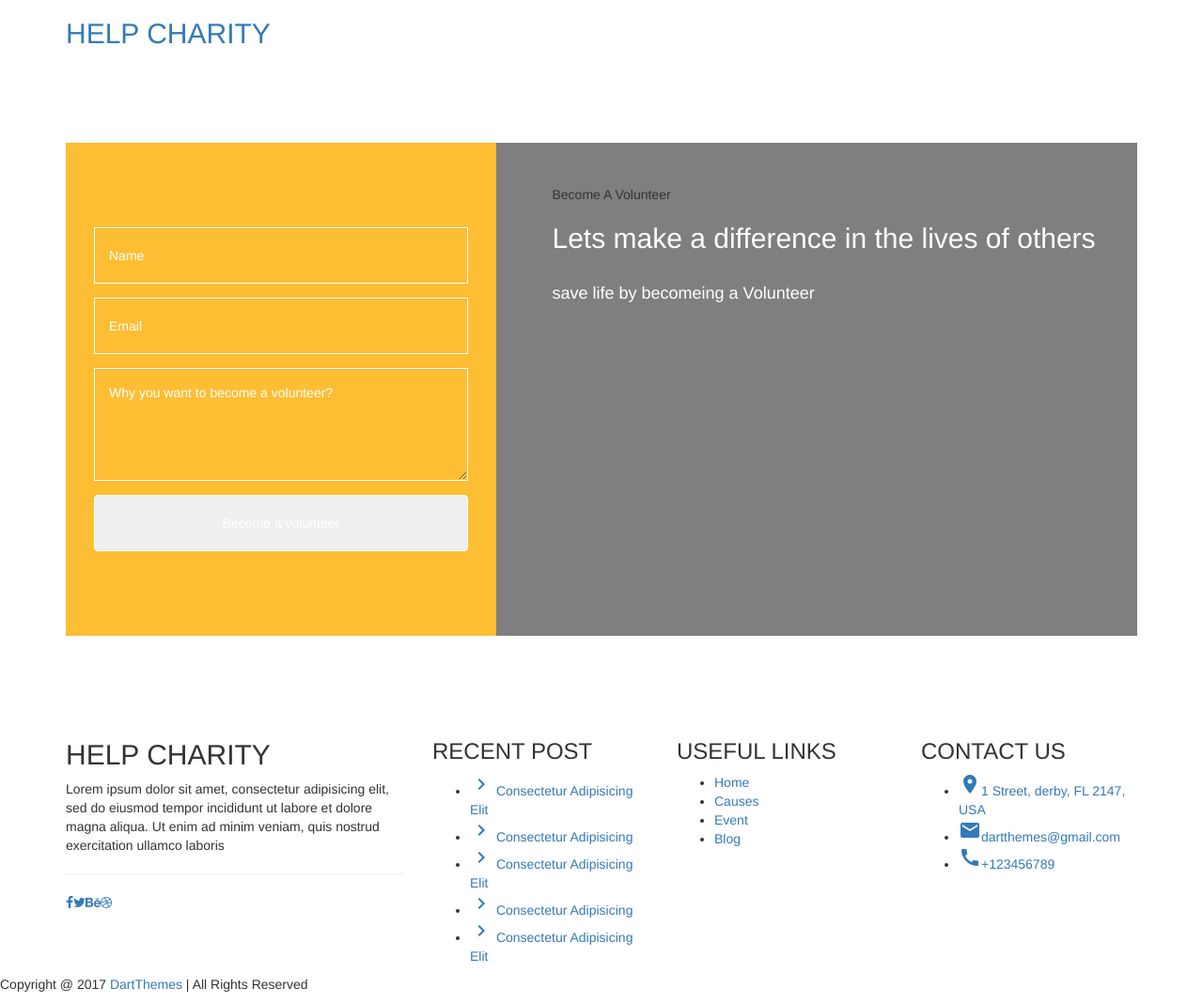
After one commit to mdparvex/SocialOrgWeb, a Django app: page /volunteer in a window 1280 px wide. The commit adds this page. Shown: the part 301-1369 px from the top of the page at 94% size. Run offline with Django 4.2, Linux system fonts and the light colour scheme; some libraries are stand-ins or nearby versions.

Commit message:
added some templates

```diff
--- /dev/null
+++ b/social/templates/social/base.html
@@ -0,0 +1,134 @@
+{% load static %}
+<!DOCTYPE html>
+<html lang="en">
+
+<head>
+    <meta charset="UTF-8">
+    <meta name="viewport" content="width=device-width, initial-scale=1">
+    <title>Front page</title>
+
+    <link href="https://fonts.googleapis.com/icon?family=Material+Icons" rel="stylesheet">
+    <link href="https://fonts.googleapis.com/css?family=Roboto:300,400,500,700,900" rel="stylesheet">
+
+    <link rel="stylesheet" href="{% static "css/bootstrap.css"%}">
+    <link rel="stylesheet" href="{% static "css/font-awesome.min.css"%}">
+    <link rel="stylesheet" href="{% static "css/owl.carousel.min.css"%}">
+    <link rel="stylesheet" href="{% static "css/owl.theme.default.min.css"%}">
+    <link rel="stylesheet" href="{% static "style.css"%}">
+    <link rel="stylesheet" href="{% static "responsive.css"%}">
+
+
+</head>
+
+<body>
+    <div class="wrapper">
+        <header class="header">
+            <section class="header-bottom">
+                <div class="container">
+                    <div class="row">
+                        <div class="col-md-5 col-sm-12 col-xs-12">
+                            <a href="#">
+                                <div class="main-logo">
+                                    <img src="{%static "img/main-logo.png"%}" alt="">
+                                    <h2>HELP CHARITY</h2>
+                                </div>
+                            </a>
+                        </div>
+                        <div class="col-md-7 col-sm-12 col-xs-12">
+                            <div class="menu">
+                                <ul class="nav navbar-nav">
+                                    <li class="active"><a href="#">HOME</a></li>
+                                    <li><a href="#">ABOUT US</a></li>
+                                    <li><a href="#">CAUSES</a></li>
+                                    <li><a href="#">EVENT</a></li>
+                                    <li><a href="#">PORTFOLIO </a></li>
+                                    <li><a href="#">BLOG</a></li>
+                                    <li><a href="#">CONTACT</a></li>
+                                </ul>
+                            </div>
+                        </div>
+                    </div>
+                </div>
+            </section>
+        </header>
+        {%block home%}
+        {%endblock%}
+        <footer class="footer">
+            <div class="container">
+                <div class="row">
+                    <div class="col-md-4 col-sm-12">
+                        <div class="footer-charity-text">
+                            <h2>HELP CHARITY</h2>
+                            <p>Lorem ipsum dolor sit amet, consectetur adipisicing elit, sed do eiusmod tempor incididunt ut labore et dolore magna aliqua. Ut enim ad minim veniam, quis nostrud exercitation ullamco laboris </p>
+                            <hr>
+                            <p><a href="#"><i class="fa fa-facebook" aria-hidden="true"></i></a><a href="#"><i class="fa fa-twitter" aria-hidden="true"></i></a><a href="#"><i class="fa fa-behance" aria-hidden="true"></i></a><a href="#"><i class="fa fa-dribbble" aria-hidden="true"></i></a></p>
+                        </div>
+                    </div>
+                    <div class="col-md-8">
+                        <div class="row">
+                            <div class="col-md-4 col-sm-5">
+                                <div class="footer-text one">
+                                    <h3>RECENT POST</h3>
+                                    <ul>
+                                        <li><a href="#"><i class="material-icons">keyboard_arrow_right</i> Consectetur Adipisicing Elit</a></li>
+                                        <li><a href="#"><i class="material-icons">keyboard_arrow_right</i> Consectetur Adipisicing </a></li>
+                                        <li><a href="#"><i class="material-icons">keyboard_arrow_right</i> Consectetur Adipisicing Elit</a></li>
+                                        <li><a href="#"><i class="material-icons">keyboard_arrow_right</i> Consectetur Adipisicing</a></li>
+                                        <li><a href="#"><i class="material-icons">keyboard_arrow_right</i> Consectetur Adipisicing Elit</a></li>
+                                    </ul>
+                                </div>
+                            </div>
+                            <div class="col-md-4 col-sm-3">
+                                <div class="footer-text two">
+                                    <h3>USEFUL LINKS</h3>
+                                    <ul>
+                                        <li><a href="#">Home</a></li>
+                                        <li><a href="#">Causes</a></li>
+                                        <li><a href="#">Event</a></li>
+                                        <li><a href="#">Blog</a></li>
+                                    </ul>
+                                </div>
+                            </div>
+                            <div class="col-md-4 col-sm-4">
+                                <div class="footer-text one">
+                                    <h3>CONTACT US</h3>
+                                    <ul>
+                                        <li><a href="#"><i class="material-icons">location_on</i>1 Street, derby, FL 2147, USA</a></li>
+                                        <li><a href="#"><i class="material-icons">email</i>dartthemes@gmail.com</a></li>
+                                        <li><a href="#"><i class="material-icons">call</i>+123456789</a></li>
+                                    </ul>
+                                </div>
+                            </div>
+                        </div>
+                    </div>
+                </div>
+            </div>
+            <div class="footer_bottom">
+                <p>Copyright @ 2017 <a href="#">DartThemes</a> | All Rights Reserved </p>
+            </div>
+        </footer>
+    </div>
+    <script src="{% static "js/jquery-3.1.1.min.js"%}"></script>
+    <script src="{%static "js/animationCounter.js"%}"></script>
+    <script src="{%static "js/bootstrap.min.js"%}"></script>
+    <script src="{% static "js/owl.carousel.min.js"%}"></script>
+    <script src="{% static "js/active.js"%}"></script>
+
+    <script type="text/javascript">
+        var _gaq = _gaq || [];
+        _gaq.push(['_setAccount', 'UA-36251023-1']);
+        _gaq.push(['_setDomainName', 'jqueryscript.net']);
+        _gaq.push(['_trackPageview']);
+
+        (function() {
+            var ga = document.createElement('script');
+            ga.type = 'text/javascript';
+            ga.async = true;
+            ga.src = ('https:' == document.location.protocol ? 'https://ssl' : 'http://www') + '.google-analytics.com/ga.js';
+            var s = document.getElementsByTagName('script')[0];
+            s.parentNode.insertBefore(ga, s);
+        })();
+    </script>
+</body>
+
+</html>
--- /dev/null
+++ b/social/templates/social/volunteer.html
@@ -0,0 +1,125 @@
+{%extends 'social/base.html'%}
+{% load static %}
+
+{%block home%}
+    <style>
+
+        .volunteer {
+            position: relative;
+            width: 100%;
+            margin: 45px 0;
+            background: rgba(0, 0, 0, .5);
+        }
+
+        .volunteer .volunteer-content {
+            padding: 30px 0 45px 0;
+        }
+
+        .container .volunteer {
+            margin: 90px 0;
+        }
+
+        .container .volunteer .volunteer-content {
+            padding: 45px 30px 15px 30px;
+        }
+
+        .volunteer .volunteer-content .section-header {
+            margin-bottom: 30px;
+        }
+
+        .volunteer .volunteer-content .section-header h2 {
+            color: #ffffff;
+        }
+
+        .volunteer .volunteer-text p {
+            color: #ffffff;
+            font-size: 18px;
+        }
+
+        .volunteer .volunteer-form {
+            padding: 90px 30px;
+            background: #FDBE33;
+        }
+
+        .volunteer .volunteer-form .control-group {
+            margin-bottom: 15px;
+        }
+
+        .volunteer .volunteer-form .form-control {
+            height: 60px;
+            color: #ffffff;
+            padding: 0 15px;
+            border-radius: 0;
+            border: 1px solid #ffffff;
+            background: transparent;
+        }
+
+        .volunteer .volunteer-form textarea.form-control {
+            height: 120px;
+            padding: 15px;
+        }
+
+        .volunteer .volunteer-form .form-control::placeholder {
+            color: #ffffff;
+            opacity: 1;
+        }
+
+        .volunteer .volunteer-form .form-control:-ms-input-placeholder,
+        .volunteer .volunteer-form .form-control::-ms-input-placeholder {
+            color: #ffffff;
+        }
+
+        .volunteer .volunteer-form .btn.btn-custom {
+            padding: 15px 0;
+            width: 100%;
+            height: 60px;
+            color: #ffffff;
+            border: 1px solid #ffffff;
+            box-shadow: inset 0 0 0 0 #ffffff;
+        }
+
+        .volunteer .volunteer-form .btn.btn-custom:hover {
+            color: #FDBE33;
+            border: 1px solid #ffffff;
+            box-shadow: inset 0 0 0 30px #ffffff;
+        }
+    </style>
+	<!-- Volunteer Start -->
+        <div class="container">
+            <div class="volunteer" data-parallax="scroll" data-image-src="img/volunteer.jpg">
+                <div class="row align-items-center">
+                    <div class="col-lg-5">
+                        <div class="volunteer-form">
+                            <form>
+                                <div class="control-group">
+                                    <input type="text" class="form-control" placeholder="Name" required="required" />
+                                </div>
+                                <div class="control-group">
+                                    <input type="email" class="form-control" placeholder="Email" required="required" />
+                                </div>
+                                <div class="control-group">
+                                    <textarea class="form-control" placeholder="Why you want to become a volunteer?" required="required"></textarea>
+                                </div>
+                                <div>
+                                    <button class="btn btn-custom" type="submit">Become a volunteer</button>
+                                </div>
+                            </form>
+                        </div>
+                    </div>
+                    <div class="col-lg-7">
+                        <div class="volunteer-content">
+                            <div class="section-header">
+                                <p>Become A Volunteer</p>
+                                <h2>Lets make a difference in the lives of others</h2>
+                            </div>
+                            <div class="volunteer-text">
+                                <p>
+                                    save life by becomeing a Volunteer
+                                </p>
+                            </div>
+                        </div>
+                    </div>
+                </div>
+            </div>
+        </div>
+{%endblock%}
--- a/social/urls.py
+++ b/social/urls.py
@@ -3,5 +3,9 @@ from . import views
 
 urlpatterns = [
     path('', views.index, name="index"),
+    path('volunteer', views.volunteer, name="volunteer"),
+    path('base', views.base, name="base"),
+
+
 
 ]
--- a/social/views.py
+++ b/social/views.py
@@ -3,3 +3,8 @@ from django.shortcuts import render
 # Create your views here.
 def index(request):
     return render(request, 'social/index.html')
+def volunteer(request):
+    return render(request, 'social/volunteer.html')
+
+def base(request):
+    return render(request, 'social/base.html')
```
Also changed, not shown: social/templates/social/index.html (+22 -22 lines), social/templates/social/olddonate.html (added, +136 -0 lines).
